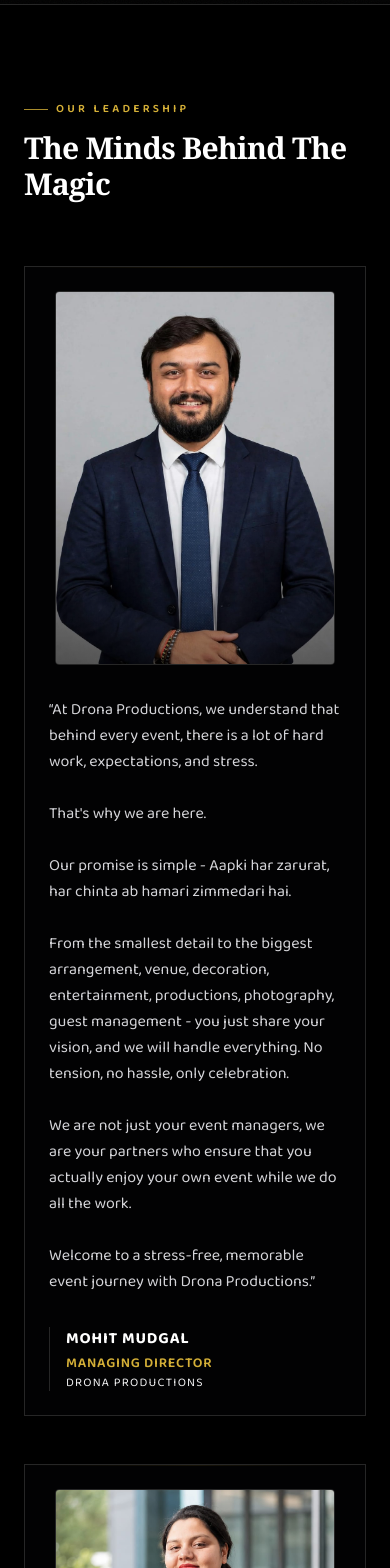
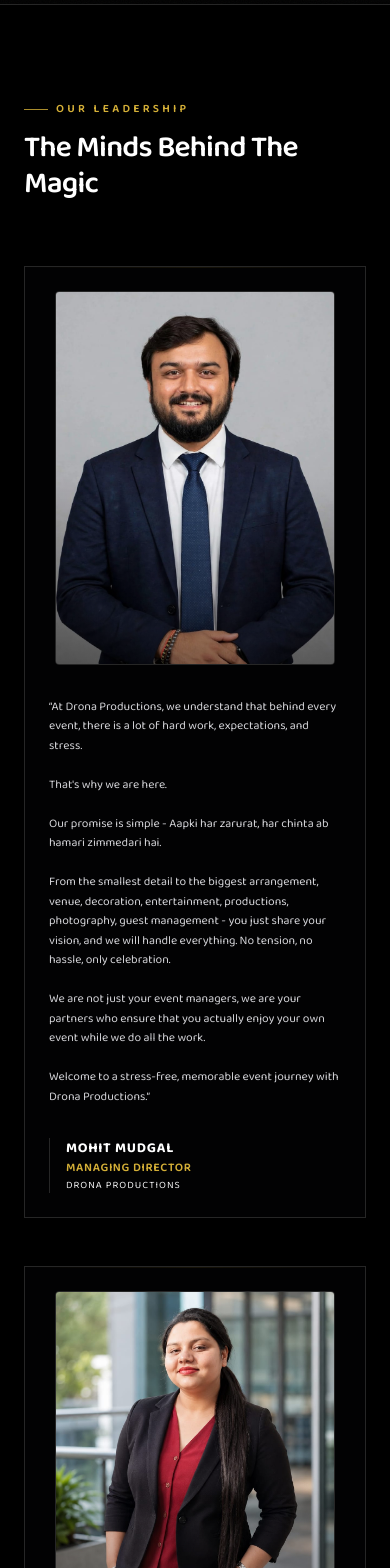
Before and after one commit to dimplebansal1/dronaproductions-new, a Next.js app: page /team in a window 390 px wide. Shown: the part 840-2408 px from the top of the page. Built offline with nearby package versions, Linux system fonts and the light colour scheme; grey boxes are pictures that could not be loaded.

Commit message:
updated font-size

```diff
--- a/app/events/page.js
+++ b/app/events/page.js
@@ -63,7 +63,7 @@ export default function EventsPage() {
                         </span>
                       ))}
                     </div>
-                    <span className="mt-8 inline-flex items-center gap-2 text-xs font-semibold uppercase tracking-[0.18em] text-gold-soft">
+                    <span className="mt-8 inline-flex items-center gap-2 text-xs uppercase tracking-[0.18em] text-gold-soft">
                       View Capabilities
                       <ArrowUpRight
                         size={15}
--- a/app/page.js
+++ b/app/page.js
@@ -249,13 +249,13 @@ export default function Home() {
                   />
                   <div className="absolute inset-0 bg-gradient-to-t from-ink via-ink/40 to-transparent" />
                   <div className="absolute inset-0 flex flex-col justify-end p-6">
-                    <h3 className="font-display text-2xl text-fog">
+                    <h3 className="font-display text-xl text-fog">
                       {event.title}
                     </h3>
                     <p className="mt-2 text-sm text-mist opacity-100 md:opacity-0 transition-all duration-500 md:group-hover:opacity-100">
                       {event.short}
                     </p>
-                    <span className="mt-4 inline-flex items-center gap-2 text-xs font-semibold uppercase tracking-[0.15em] text-gold-soft">
+                    <span className="mt-4 inline-flex items-center gap-2 text-xs uppercase tracking-[0.15em] text-gold-soft">
                       Explore
                       <ArrowUpRight size={14} />
                     </span>
@@ -275,7 +275,7 @@ export default function Home() {
                 <p className="text-lg text-fog">
                   Distinct event categories, each with specialised capability.
                 </p>
-                <span className="inline-flex items-center gap-2 text-sm font-semibold uppercase tracking-[0.15em] text-gold-soft">
+                <span className="inline-flex items-center gap-2 text-sm uppercase tracking-[0.15em] text-gold-soft">
                   Browse all
                   <ArrowRight
                     size={16}
--- a/components/ManagementShowcase.js
+++ b/components/ManagementShowcase.js
@@ -85,7 +85,7 @@ function ServiceTile({ item, index, delay }) {
           </div>
 
           <div className="mt-8">
-            <h3 className="text-base font-semibold leading-snug text-fog transition-colors duration-300 group-hover:text-gold-soft">
+            <h3 className="font-display text-xl leading-snug text-fog transition-colors duration-300 group-hover:text-gold-soft">
               {item.title}
             </h3>
             <p className="mt-2 text-[0.8rem] leading-relaxed text-ash">
--- a/components/PortfolioGrid.js
+++ b/components/PortfolioGrid.js
@@ -50,7 +50,7 @@ export default function PortfolioGrid() {
               <span className="text-[0.7rem] font-semibold uppercase tracking-[0.2em] text-gold-soft">
                 {p.category}
               </span>
-              <h3 className="font-display mt-2 text-2xl text-fog">{p.title}</h3>
+              <h3 className="font-display mt-2 text-xl text-fog">{p.title}</h3>
               <p className="mt-2 max-h-0 overflow-hidden text-sm text-mist opacity-0 transition-all duration-500 group-hover:max-h-24 group-hover:opacity-100">
                 {p.services}
               </p>
--- a/components/ProductionShowcase.js
+++ b/components/ProductionShowcase.js
@@ -86,7 +86,7 @@ function TechCard({ item, index, delay }) {
           </div>
 
           <div className="mt-8">
-            <h3 className="text-base font-semibold leading-snug text-fog transition-colors duration-300 group-hover:text-gold-soft">
+            <h3 className="font-display text-xl leading-snug text-fog transition-colors duration-300 group-hover:text-gold-soft">
               {item.title}
             </h3>
             <p className="mt-2 text-[0.8rem] leading-relaxed text-ash">
--- a/components/ServiceCard.js
+++ b/components/ServiceCard.js
@@ -48,7 +48,7 @@ export default function ServiceCard({ item, index = 0, numbered = false }) {
           </div>
 
           <div className="mt-8">
-            <h3 className="text-base font-semibold text-fog transition-colors duration-300 group-hover:text-gold-soft">
+            <h3 className="font-display text-xl text-fog transition-colors duration-300 group-hover:text-gold-soft">
               {item.title}
             </h3>
             <p className="mt-3 text-[0.8rem] leading-relaxed text-mist/90">
--- a/components/Team.js
+++ b/components/Team.js
@@ -56,7 +56,7 @@ export default function Team() {
             Our Leadership
           </span>
         </div>
-        <h2 className="font-serif text-3xl sm:text-4xl md:text-5xl text-white font-semibold tracking-tight mb-16 md:mb-20">
+        <h2 className="font-display text-3xl sm:text-4xl md:text-5xl text-white font-semibold tracking-tight mb-16 md:mb-20">
           The Minds Behind The Magic
         </h2>
 
@@ -73,13 +73,13 @@ export default function Team() {
             <div className="absolute inset-0 bg-gradient-to-t from-black/40 via-transparent to-transparent pointer-events-none" />
           </div>
           <div className="md:col-span-8 lg:col-span-9 flex flex-col justify-center text-left">
-            <p className="text-zinc-300 text-base md:text-lg font-normal leading-relaxed mb-6 md:pl-4 whitespace-pre-line">
+            <p className="text-zinc-300 text-xs md:text-sm font-normal leading-relaxed mb-6 md:pl-4 whitespace-pre-line">
               {team[0].quote}
             </p>
             <div className="border-l border-gold pl-4 mt-2">
-              <h4 className="text-white text-base md:text-lg font-bold uppercase tracking-wider">{team[0].name}</h4>
-              <p className="text-gold text-sm tracking-wider font-semibold uppercase mt-0.5">{team[0].role}</p>
-              <p className="text-zinc-650 text-xs uppercase tracking-widest mt-0.5">{team[0].company}</p>
+              <h4 className="text-white text-sm md:text-base font-bold uppercase tracking-wider">{team[0].name}</h4>
+              <p className="text-gold text-xs md:text-sm tracking-wider font-semibold uppercase mt-0.5">{team[0].role}</p>
+              <p className="text-zinc-650 text-[10px] md:text-xs uppercase tracking-widest mt-0.5">{team[0].company}</p>
             </div>
           </div>
         </div>
@@ -138,15 +138,15 @@ export default function Team() {
                   <div className="absolute inset-0 bg-gradient-to-t from-black/40 via-transparent to-transparent pointer-events-none" />
                 </div>
                 {/* Quote */}
-                <p className="text-zinc-400 text-xs md:text-sm font-normal leading-relaxed mb-6 whitespace-pre-line">
+                <p className="text-zinc-300 text-xs md:text-sm font-normal leading-relaxed mb-6 whitespace-pre-line">
                   {member.quote}
                 </p>
               </div>
               {/* Name and Designation */}
               <div className="border-t border-zinc-900/80 pt-4">
-                <h4 className="text-white text-sm font-bold uppercase tracking-wider">{member.name}</h4>
-                <p className="text-gold text-xs tracking-wider font-semibold uppercase mt-0.5">{member.role}</p>
-                <p className="text-zinc-650 text-[10px] uppercase tracking-widest mt-0.5">{member.company}</p>
+                <h4 className="text-white text-sm md:text-base font-bold uppercase tracking-wider">{member.name}</h4>
+                <p className="text-gold text-xs md:text-sm tracking-wider font-semibold uppercase mt-0.5">{member.role}</p>
+                <p className="text-zinc-650 text-[10px] md:text-xs uppercase tracking-widest mt-0.5">{member.company}</p>
               </div>
             </div>
           ))}
```
